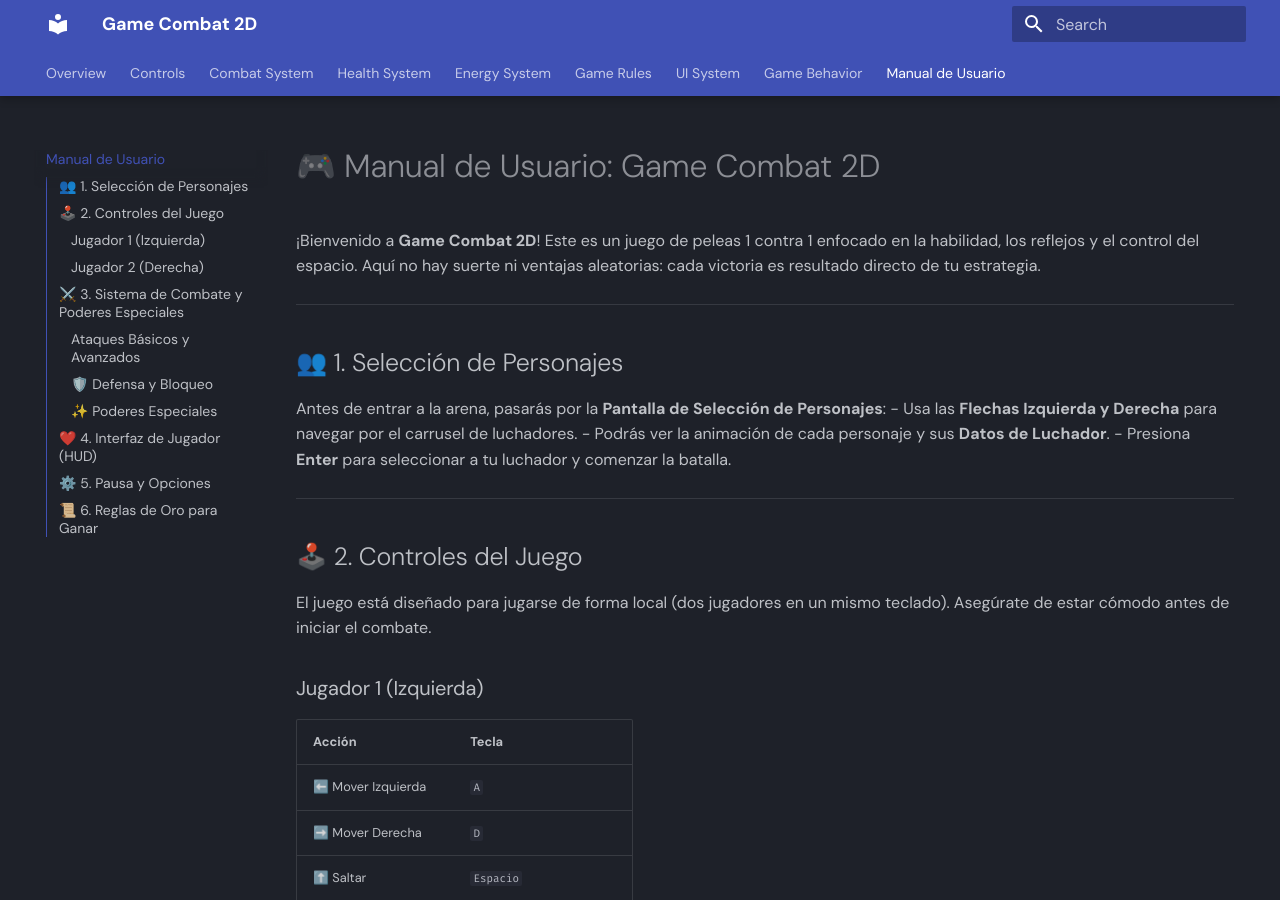
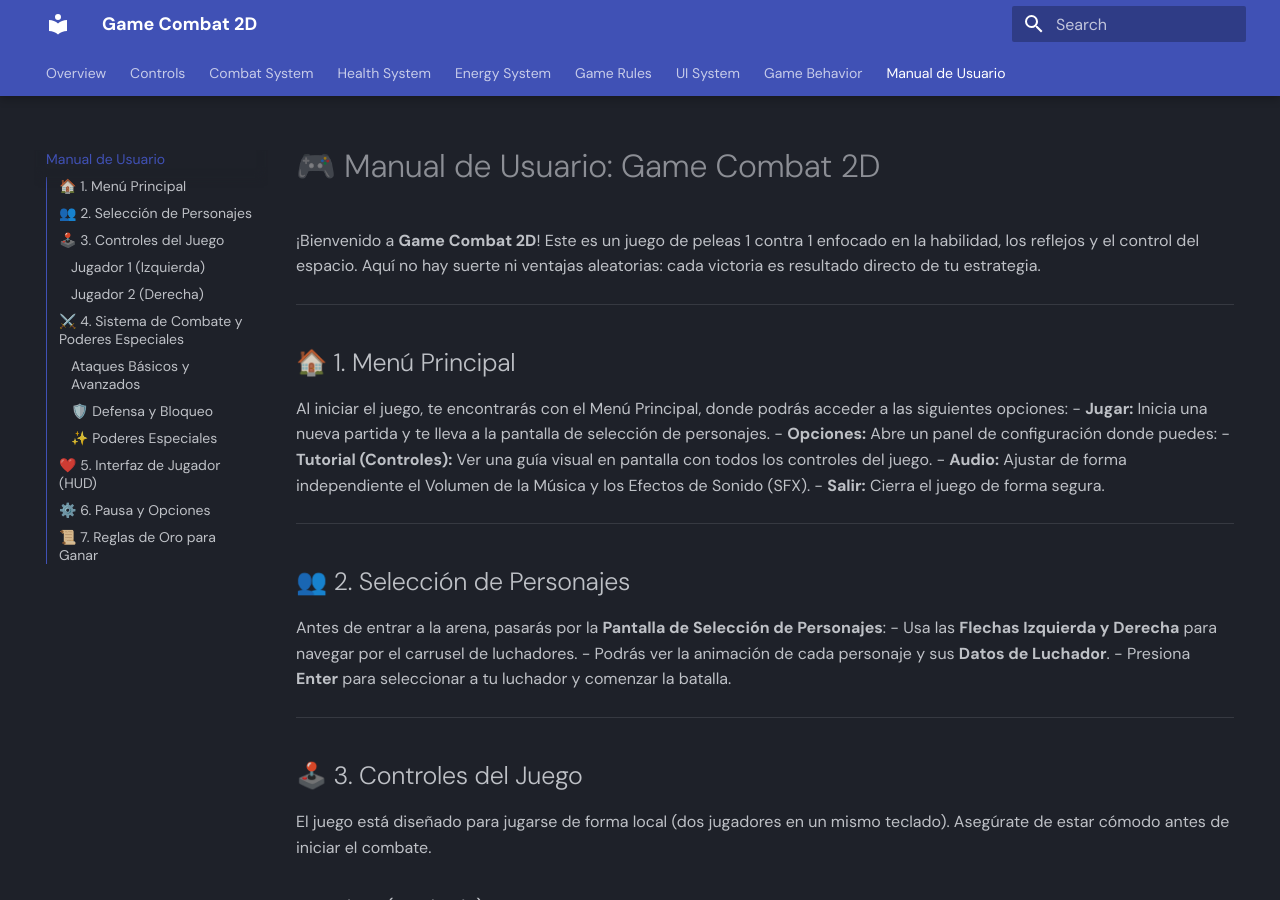
Before and after one commit to Brayaan/game-combat-2d, an MkDocs documentation site: the page built from docs/08-manual-usuario.md, in a window 1280 px wide and 900 px high. Built offline with MkDocs 1.6.1 and Material for MkDocs 9.7.7, drawn with Linux system fonts in a browser that asks for light colours; some of the changed text lies outside the part shown.

Commit message:
docs: Agregar seccion Menu Principal al manual

```diff
--- a/docs/08-manual-usuario.md
+++ b/docs/08-manual-usuario.md
@@ -5,7 +5,18 @@ Aquí no hay suerte ni ventajas aleatorias: cada victoria es resultado directo d
 
 ---
 
-## 👥 1. Selección de Personajes
+## 🏠 1. Menú Principal
+
+Al iniciar el juego, te encontrarás con el Menú Principal, donde podrás acceder a las siguientes opciones:
+- **Jugar:** Inicia una nueva partida y te lleva a la pantalla de selección de personajes.
+- **Opciones:** Abre un panel de configuración donde puedes:
+  - **Tutorial (Controles):** Ver una guía visual en pantalla con todos los controles del juego.
+  - **Audio:** Ajustar de forma independiente el Volumen de la Música y los Efectos de Sonido (SFX).
+- **Salir:** Cierra el juego de forma segura.
+
+---
+
+## 👥 2. Selección de Personajes
 
 Antes de entrar a la arena, pasarás por la **Pantalla de Selección de Personajes**:
 - Usa las **Flechas Izquierda y Derecha** para navegar por el carrusel de luchadores.
@@ -14,7 +25,7 @@ Antes de entrar a la arena, pasarás por la **Pantalla de Selección de Personaj
 
 ---
 
-## 🕹️ 2. Controles del Juego
+## 🕹️ 3. Controles del Juego
 
 El juego está diseñado para jugarse de forma local (dos jugadores en un mismo teclado). Asegúrate de estar cómodo antes de iniciar el combate.
 
@@ -97,7 +108,7 @@ En cualquier momento durante la pelea, puedes presionar la tecla **`Escape (Esc)
 
 ---
 
-## 📜 6. Reglas de Oro para Ganar
+## 📜 7. Reglas de Oro para Ganar
 
 Para convertirte en un experto, ten en cuenta estas mecánicas ocultas pero esenciales:
 
```
Also changed, not shown: other parts of docs/08-manual-usuario.md (+3 -3 lines).
